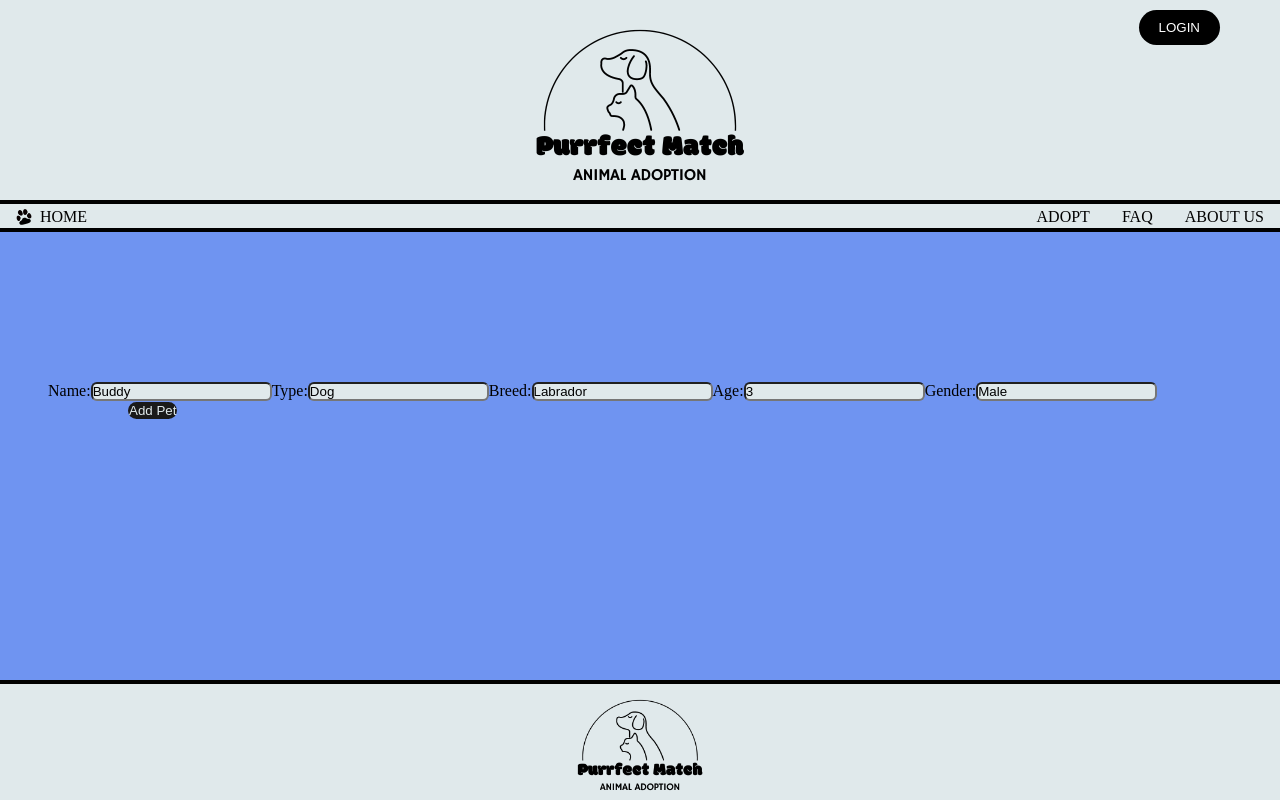
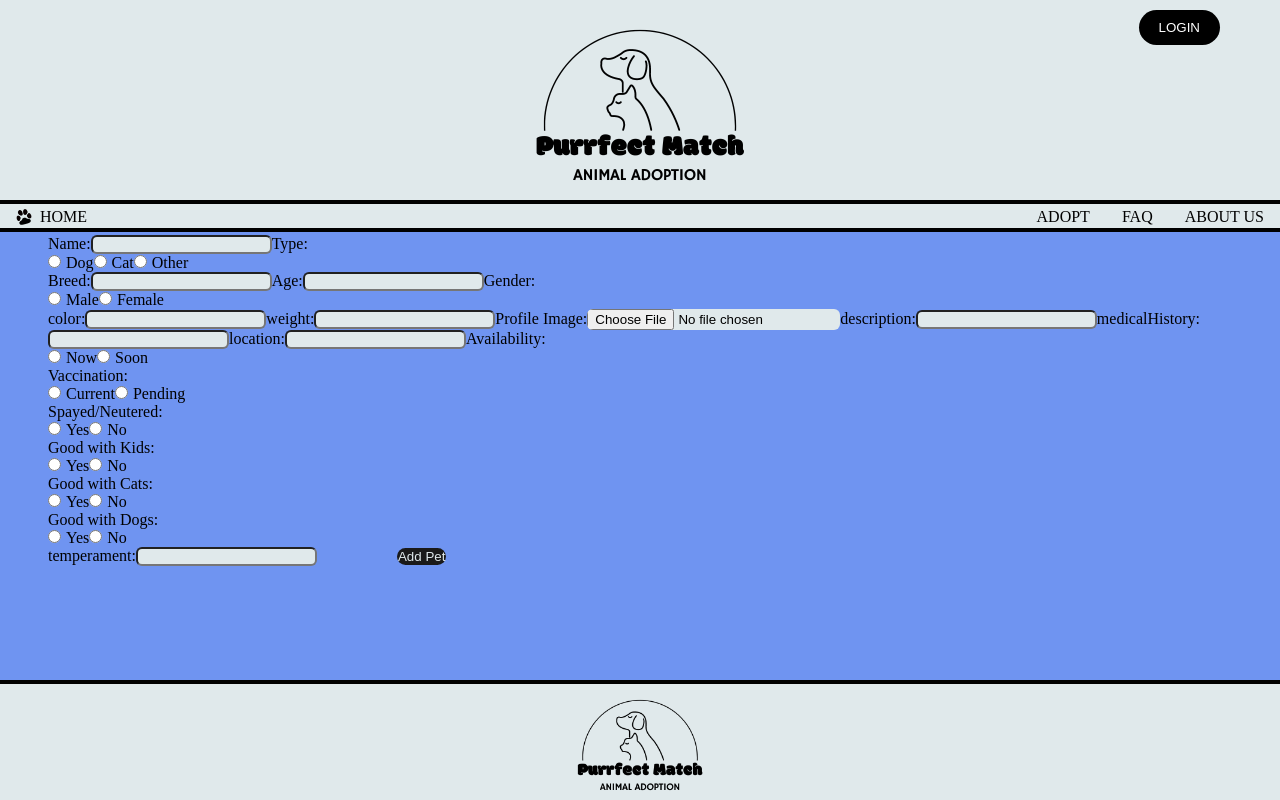
Before and after one commit to FeliciaPowell/pet-adoption-app, a React (Vite) app in the folder frontend/: page /shelter_management in a window 1280 px wide. Built offline with nearby package versions, Linux system fonts and the light colour scheme; a web font is replaced by a local one.

Commit message:
added other necessary fields and img conversion

```diff
--- a/frontend/src/components/PetForm.jsx
+++ b/frontend/src/components/PetForm.jsx
@@ -9,28 +9,44 @@ const PetForm = () => {
 
   // State to hold form inputs
   const [formData, setFormData] = useState({
-    name: "Buddy",
-    type: "Dog",
-    breed: "Labrador",
-    age: 3,
-    gender: "Male",
-    color: "Yellow",
-    weight: 25,
-    profileImage: "http://example.com/image.jpg", // Sample URL or empty string
-    description: "Friendly and playful",
-    medicalHistory: "Vaccinated",
-    location: "City Shelter",
-    availability: "Now",
-    vaccination: "Current",
-    spayedNeutered: "Yes",
-    kids: "Yes",
-    cats: "No",
-    dogs: "Yes",
-    temperament: "Calm",
-    dateCreated: new Date().toISOString(),
-    shelterID: "1234567890abcdef12345678",
-    adopterID: null,
+    name: "",
+    type: "", // No pre-selected type
+    breed: "",
+    age: "", // Age can be an empty string if not required initially
+    gender: "",
+    color: "",
+    weight: "",
+    profileImage: "",
+    description: "",
+    medicalHistory: "",
+    location: "",
+    availability: "",
+    vaccination: "",
+    spayedNeutered: "",
+    kids: "",
+    cats: "",
+    dogs: "",
+    temperament: "",
+    dateCreated: new Date().toISOString(), // Keep this as is if you want it auto-generated
+    shelterID: "", // Leave empty unless auto-generated elsewhere
+    adopterID: null, // Null indicates no adopter assigned yet
   });
+
+  const handleFileChange = (e) => {
+    const file = e.target.files[0]; // Get the selected file
+    if (file) {
+      const reader = new FileReader();
+      reader.onloadend = () => {
+        const base64String = reader.result; // Base64 string of the image
+        // console.log("Base64 String:", base64String); // Print to console
+        setFormData({
+          ...formData,
+          profileImage: base64String,
+        });
+      };
+      reader.readAsDataURL(file); // Convert file to Base64 string
+    }
+  };
 
   // Function to handle input changes
   const handleChange = (e) => {
@@ -62,16 +78,46 @@ const PetForm = () => {
           name="name"
           value={formData.name}
           onChange={handleChange}
+          required
         />
       </label>
       <label>
         Type:
-        <input
-          type="text"
-          name="type"
-          value={formData.type}
-          onChange={handleChange}
-        />
+        <div>
+          <label>
+            <input
+              type="radio"
+              name="type"
+              value="Dog"
+              checked={formData.type === "Dog"}
+              onChange={handleChange}
+              required
+            />
+            Dog
+          </label>
+          <label>
+            <input
+              type="radio"
+              name="type"
+              value="Cat"
+              checked={formData.type === "Cat"}
+              onChange={handleChange}
+              required
+            />
+            Cat
+          </label>
+          <label>
+            <input
+              type="radio"
+              name="type"
+              value="Other"
+              checked={formData.type === "Other"}
+              onChange={handleChange}
+              required
+            />
+            Other
+          </label>
+        </div>
       </label>
       <label>
         Breed:
@@ -80,6 +126,7 @@ const PetForm = () => {
           name="breed"
           value={formData.breed}
           onChange={handleChange}
+          required
         />
       </label>
       <label>
@@ -89,15 +136,266 @@ const PetForm = () => {
           name="age"
           value={formData.age}
           onChange={handleChange}
+          required
         />
       </label>
       <label>
         Gender:
+        <div>
+          <label>
+            <input
+              type="radio"
+              name="gender"
+              value="Male"
+              checked={formData.gender === "Male"}
+              onChange={handleChange}
+              required
+            />
+            Male
+          </label>
+          <label>
+            <input
+              type="radio"
+              name="gender"
+              value="Female"
+              checked={formData.gender === "Female"}
+              onChange={handleChange}
+              required
+            />
+            Female
+          </label>
+        </div>
+      </label>
+      <label>
+        color:
         <input
           type="text"
-          name="gender"
-          value={formData.gender}
+          name="color"
+          value={formData.color}
           onChange={handleChange}
+          required
+        />
+      </label>
+      <label>
+        weight:
+        <input
+          type="number"
+          name="weight"
+          value={formData.weight}
+          onChange={handleChange}
+          required
+        />
+      </label>
+      <label>
+        Profile Image:
+        <input
+          type="file"
+          name="profileImage"
+          onChange={(e) => handleFileChange(e)}
+          accept="image/*"
+          required
+        />
+      </label>
+      <label>
+        description:
+        <input
+          type="text"
+          name="description"
+          value={formData.description}
+          onChange={handleChange}
+          required
+        />
+      </label>
+      <label>
+        medicalHistory:
+        <input
+          type="text"
+          name="medicalHistory"
+          value={formData.medicalHistory}
+          onChange={handleChange}
+          required
+        />
+      </label>
+      <label>
+        location:
+        <input
+          type="text"
+          name="location"
+          value={formData.location}
+          onChange={handleChange}
+          required
+        />
+      </label>
+      <label>
+        Availability:
+        <div>
+          <label>
+            <input
+              type="radio"
+              name="availability"
+              value="Now"
+              checked={formData.availability === "Now"}
+              onChange={handleChange}
+              required
+            />
+            Now
+          </label>
+          <label>
+            <input
+              type="radio"
+              name="availability"
+              value="Soon"
+              checked={formData.availability === "Soon"}
+              onChange={handleChange}
+              required
+            />
+            Soon
+          </label>
+        </div>
+      </label>
+      <label>
+        Vaccination:
+        <div>
+          <label>
+            <input
+              type="radio"
+              name="vaccination"
+              value="Current"
+              checked={formData.vaccination === "Current"}
+              onChange={handleChange}
+              required
+            />
+            Current
+          </label>
+          <label>
+            <input
+              type="radio"
+              name="vaccination"
+              value="Pending"
+              checked={formData.vaccination === "Pending"}
+              onChange={handleChange}
+              required
+            />
+            Pending
+          </label>
+        </div>
+      </label>
+      <label>
+        Spayed/Neutered:
+        <div>
+          <label>
+            <input
+              type="radio"
+              name="spayedNeutered"
+              value="Yes"
+              checked={formData.spayedNeutered === "Yes"}
+              onChange={handleChange}
+              required
+            />
+            Yes
+          </label>
+          <label>
+            <input
+              type="radio"
+              name="spayedNeutered"
+              value="No"
+              checked={formData.spayedNeutered === "No"}
+              onChange={handleChange}
+              required
+            />
+            No
+          </label>
+        </div>
+      </label>
+      <label>
+        Good with Kids:
+        <div>
+          <label>
+            <input
+              type="radio"
+              name="kids"
+              value="Yes"
+              checked={formData.kids === "Yes"}
+              onChange={handleChange}
+              required
+            />
+            Yes
+          </label>
+          <label>
+            <input
+              type="radio"
+              name="kids"
+              value="No"
+              checked={formData.kids === "No"}
+              onChange={handleChange}
+              required
+            />
+            No
+          </label>
+        </div>
+      </label>
+      <label>
+        Good with Cats:
+        <div>
+          <label>
+            <input
+              type="radio"
+              name="cats"
+              value="Yes"
+              checked={formData.cats === "Yes"}
+              onChange={handleChange}
+              required
+            />
+            Yes
+          </label>
+          <label>
+            <input
+              type="radio"
+              name="cats"
+              value="No"
+              checked={formData.cats === "No"}
+              onChange={handleChange}
+              required
+            />
+            No
+          </label>
+        </div>
+      </label>
+      <label>
+        Good with Dogs:
+        <div>
+          <label>
+            <input
+              type="radio"
+              name="dogs"
+              value="Yes"
+              checked={formData.dogs === "Yes"}
+              onChange={handleChange}
+              required
+            />
+            Yes
+          </label>
+          <label>
+            <input
+              type="radio"
+              name="dogs"
+              value="No"
+              checked={formData.dogs === "No"}
+              onChange={handleChange}
+              required
+            />
+            No
+          </label>
+        </div>
+      </label>
+      <label>
+        temperament:
+        <input
+          type="text"
+          name="temperament"
+          value={formData.temperament}
+          onChange={handleChange}
+          required
         />
       </label>
       {/* Add more input fields for the other pet properties here */}
```
